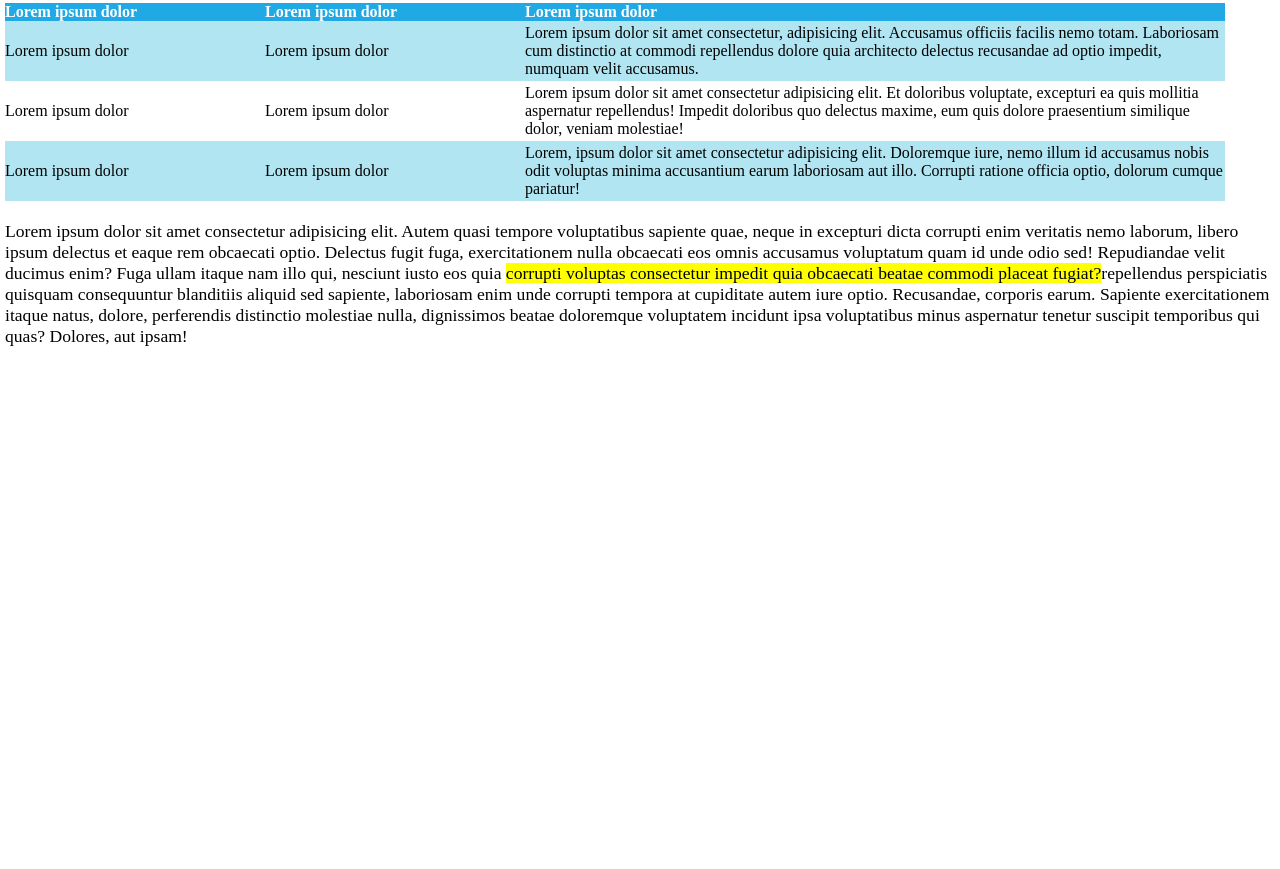
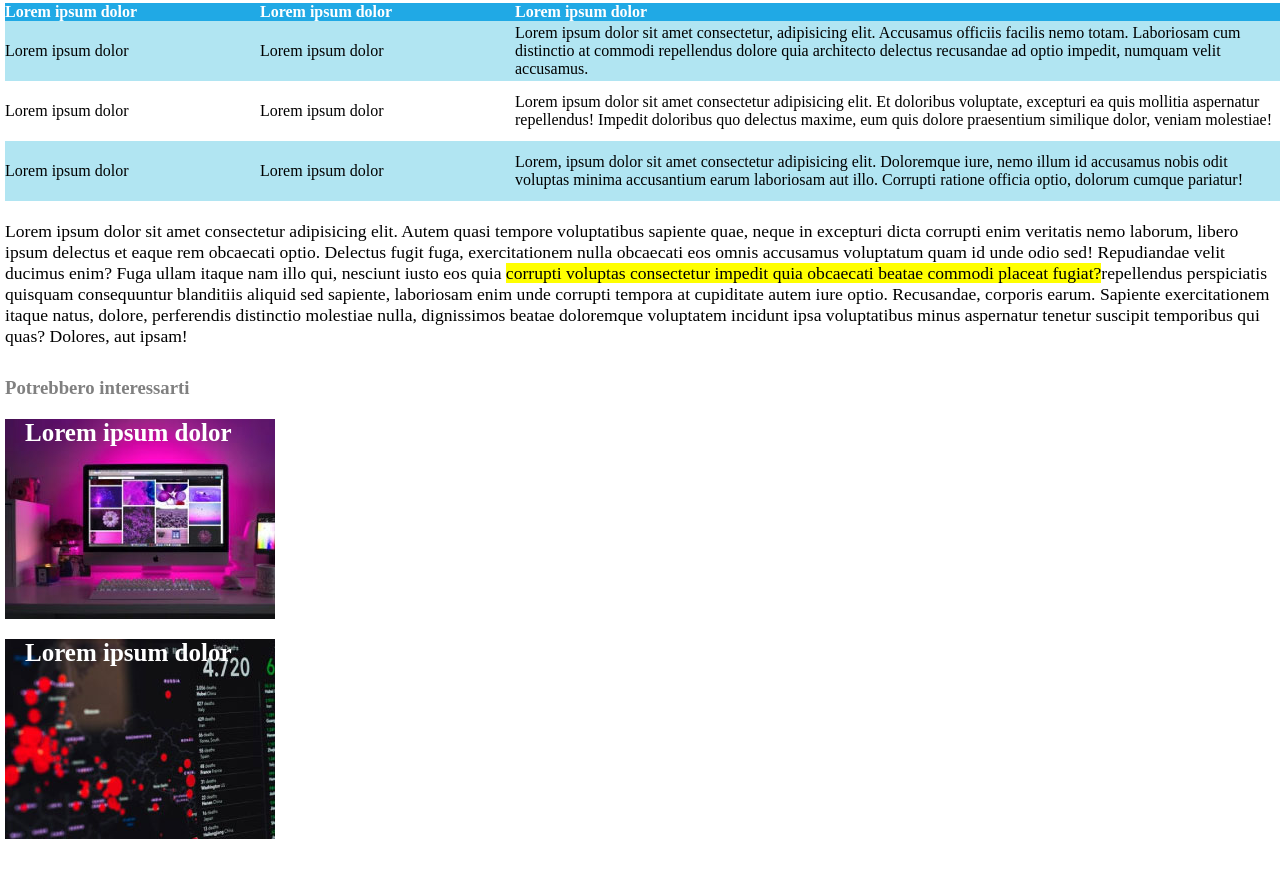
Before and after one commit to RiccardoLoPresti/html-css-booleaner, a plain HTML site: page index.html in a window 1280 px wide. Shown: the part 974-1843 px from the top of the page. Before the commit the page ends 1321 px from the top, so only its background shows below. Drawn offline with Linux system fonts and the light colour scheme.

Commit message:
[add] footer

```diff
--- a/css/style.css
+++ b/css/style.css
@@ -5,7 +5,7 @@
   font-family: 'Times New Roman', Times, serif;
 }
 
-header img, .title, .img, .main-text, .img-descrition {
+header img, .title, .img, .main-text, .img-descrition, footer{
   margin-left: 5px;
 }
 
@@ -29,6 +29,10 @@ h1{
   color: black;
 }
 
+h3{
+  color: grey;
+}
+
 section h2{
   font-size: 1.5rem;
 }
@@ -38,7 +42,7 @@ section p{
 }
 
 
-table, .ul{
+table, .ul, footer{
   margin-top: 30px;
 }
 
@@ -51,7 +55,7 @@ th{
 }
 
 td{
-  width: 260px;
+  width: 20%;
   height:60px;
 }
 
@@ -75,7 +79,7 @@ thead{
   color: grey;
 }
 
-.img, .main-text, .secondo-paragrafo{
+.img, .main-text, .secondo-paragrafo, .footer-img, .footer-img-2{
   margin-top: 20px;
 }
 
@@ -96,5 +100,27 @@ thead{
 }
 
 .testo-lungo{
-  width: 700px;
+  width: 80%;
 }
+
+.text-img{
+  color: rgb(255, 255, 255);
+  font-size: 25px;
+  padding: 20px;
+  font-weight: bold;
+  text-decoration: none;
+}
+
+.footer-img{
+  background-image:url(../img/monitor.jpg);
+  width: 270px;
+  height: 200px;
+}
+
+.footer-img-2{
+  background-image:url(../img/graph.jpg);
+  width: 270px;
+  height: 200px;
+  margin-bottom: 30px;
+
+}
--- a/index.html
+++ b/index.html
@@ -18,9 +18,11 @@
   <main>
 
     <section class="conteiner title ">
+
       <h1>Internet deve essere al servizio del "bene pubblico": il manifesto di Tim Berners-Lee</h1>
       <h2>Scritto da<span id="autore">The Booleaner</span></h2>
       <p>il 10/10/2020</p>
+
     </section>
 
     <section>
@@ -29,6 +31,7 @@
         <img src="/img/tim-1.jpg" alt="">
         <img src="/img/tim-2.jpg" alt="">
       </div>
+
       <div class="img-descrition">
         <p>1st Photo: John S. ans James L.Knight Foundation, by Scott Henrichsen</p>
         <p>2nd Photo: Wikimedia, by Paul Clarke</p>
@@ -87,27 +90,26 @@
       </div>
 
     </section>
-
-
-
-
-
-
-
-
-
-
-
-
-
-
-
-
   </main>
 
   <footer>
 
+    <h3>Potrebbero interessarti</h3>
+
+    <div class="footer-img">
+
+      <a class="text-img" target="_blank" href="https://marketingtorino.it/la-storia-di-apple-lazienda-che-ha-rivoluzionato-il-mondo-della-tecnologia/">Lorem ipsum dolor
+      </a>
+    </div>
+
+    <div class="footer-img-2">
+
+      <a class="text-img" target="_blank" href="https://www.hdblog.it/notebook/articoli/n532176/mercato-pc-crescita-gartner-idc/">Lorem ipsum dolor
+      </a>
+    </div>
+
   </footer>
+
 
 </body>
 </html>
```
